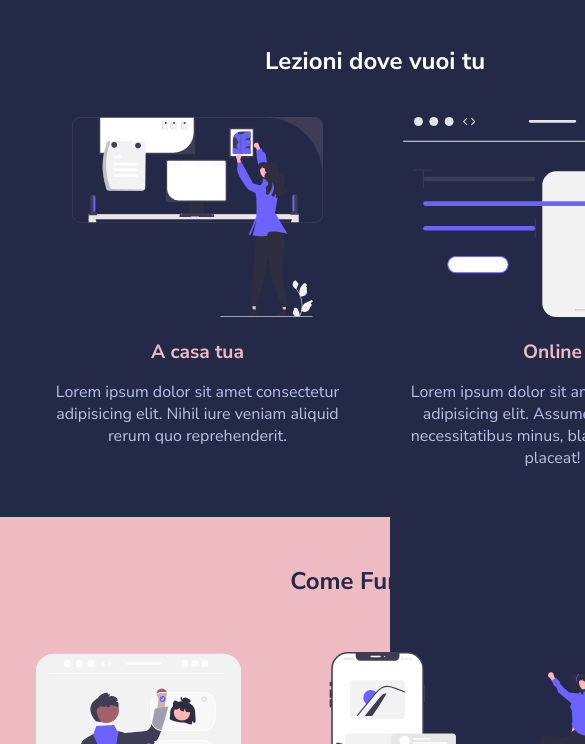
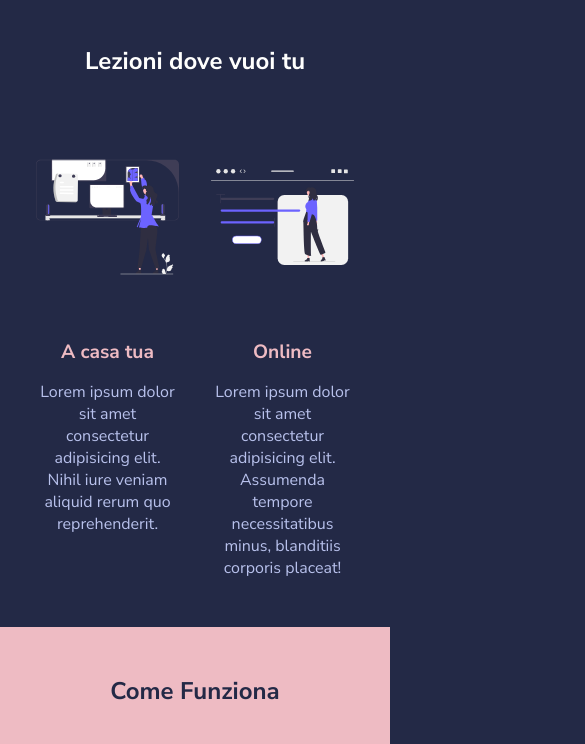
Before and after one commit to marypaduano/html-css-resp-wannabe, a plain HTML site: page index.html in a window 390 px wide. Shown: the part 90-834 px from the top of the page, 585 px wide, since content can reach past the window. Drawn offline with Linux system fonts and the light colour scheme.

Commit message:
Fix mediaquery Tablet

```diff
--- a/css/app.css
+++ b/css/app.css
@@ -3,7 +3,7 @@
 @media screen and (max-width: 768px) {
 
 .container{
-    max-width: 750px;
+    max-width: 100vw;
 }
 
 h1{
```
